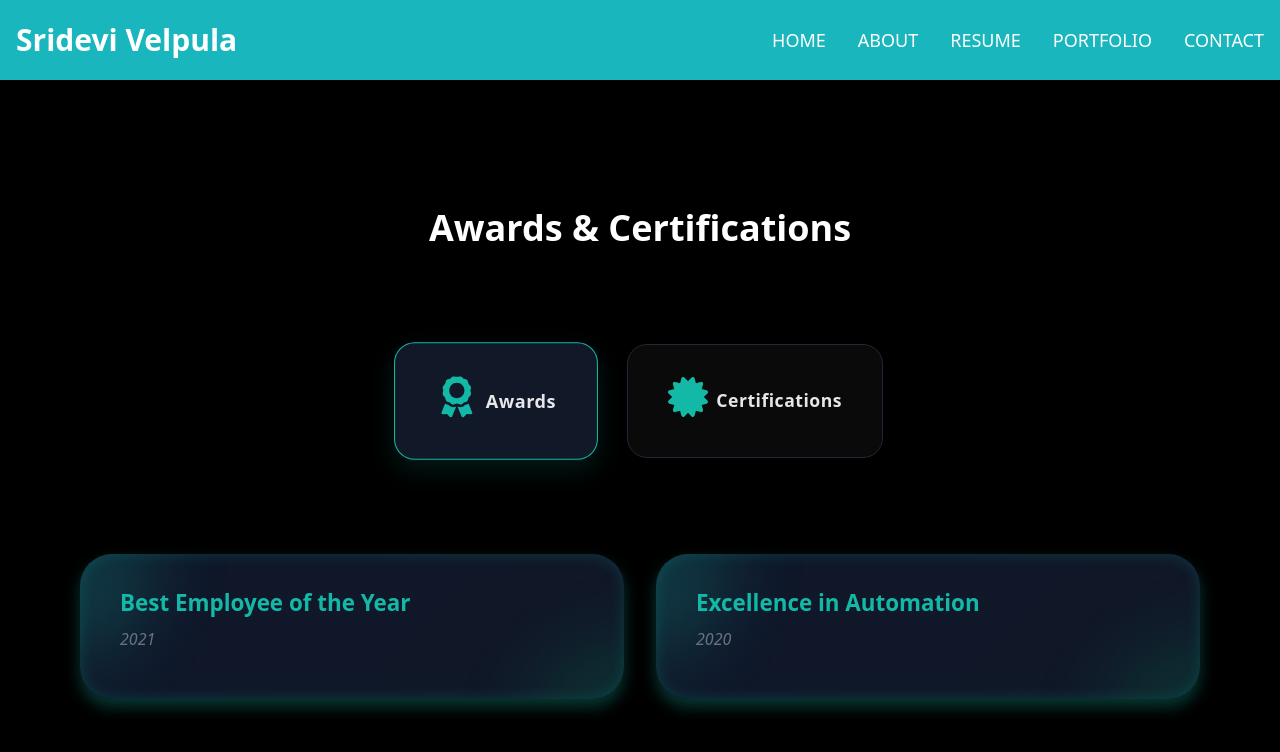
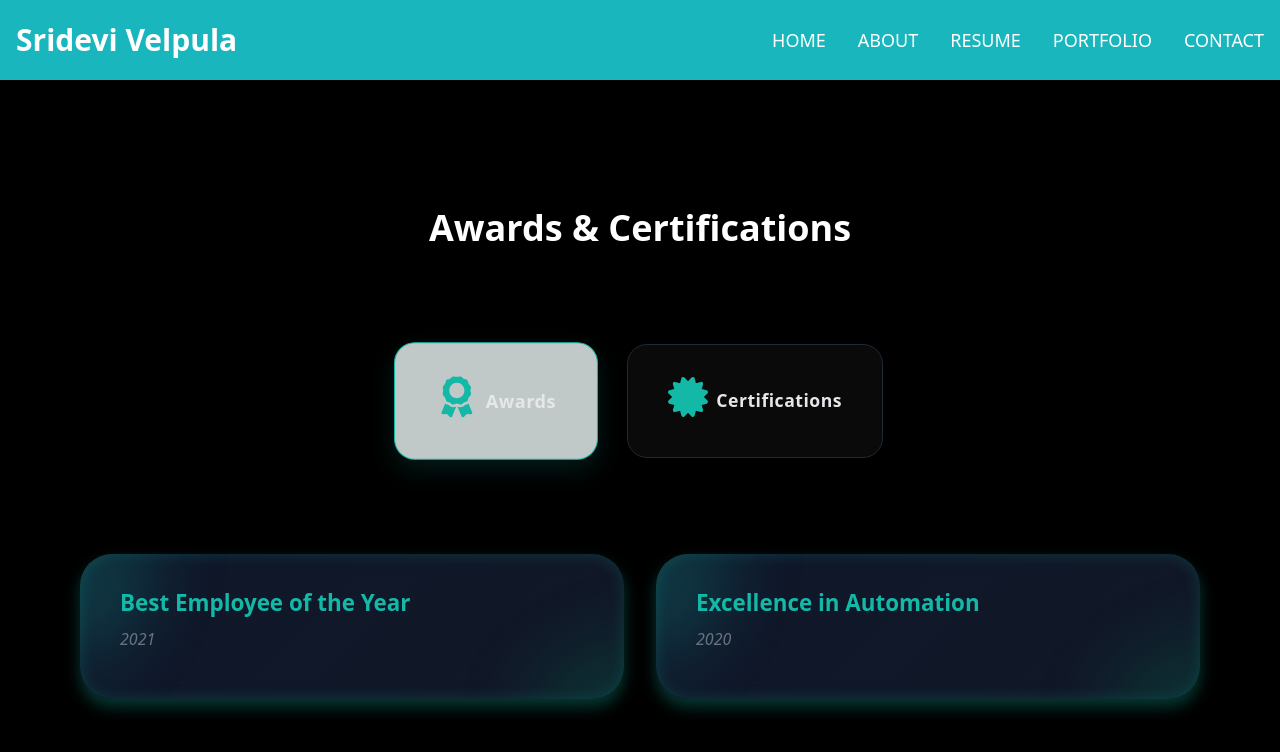
Before and after one commit to srideviblogs/my-portfolio-react, a React (Create React App) app: page / in a window 1280 px wide. In both pictures the pointer is over the element "Awards". Shown: the part 2853-3605 px from the top of the page. Built offline with nearby package versions, Linux system fonts and the light colour scheme.

Commit message:
Update AwardsCertifications.css

```diff
--- a/src/components/AwardsCertifications.css
+++ b/src/components/AwardsCertifications.css
@@ -206,7 +206,7 @@ section#awards-certifications > div > .flex > button[aria-pressed="true"] {
 
 .tab-card:hover,
 .tab-card.active {
-  background-color: #111827;
+  background-color: #c1c9c8;
   border-color: #14b8a6;
   box-shadow: 0 10px 25px rgba(20, 184, 166, 0.15);
   transform: scale(1.03);
```
